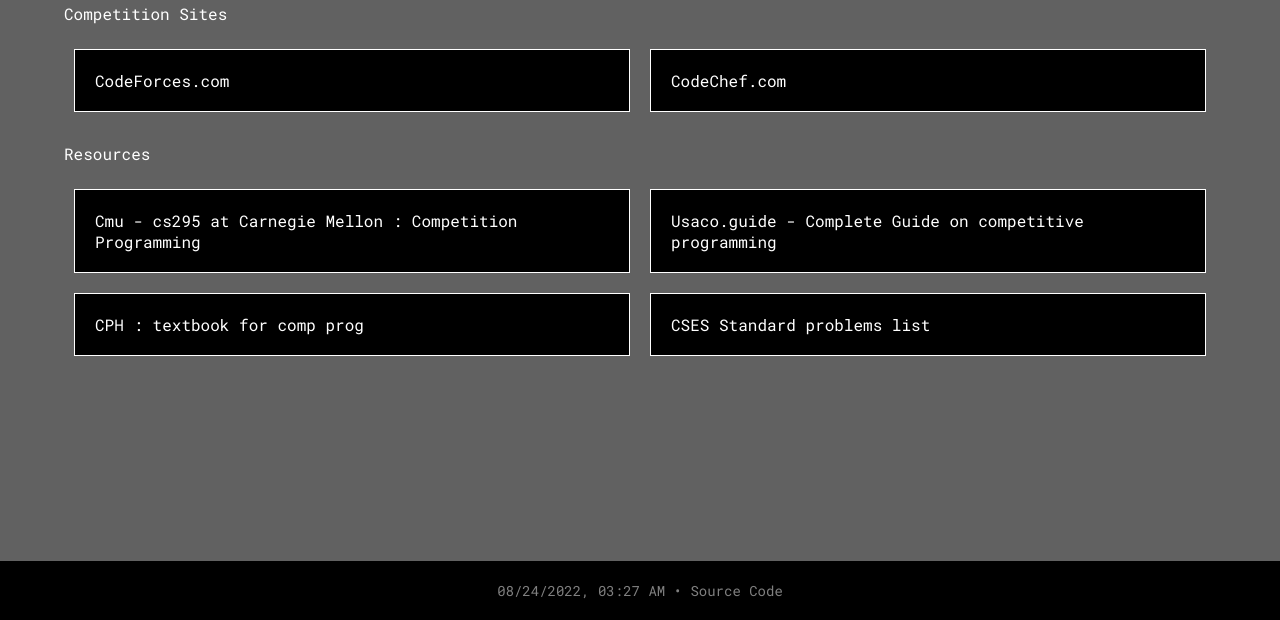
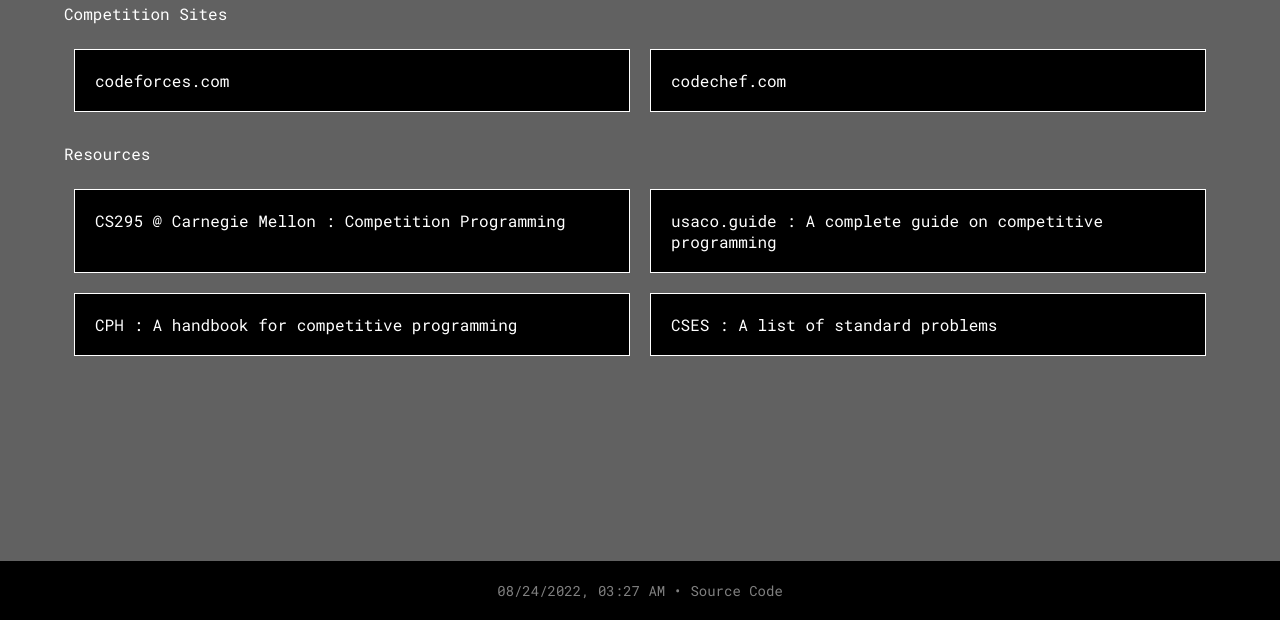
Before and after one commit to udcpc/udcpc.github.io, a plain HTML site: page index.html in a window 1280 px wide. Both pictures are taken after a click on the link "Resources". Shown: the part 180-800 px from the top of the page. Drawn offline with Linux system fonts and the light colour scheme.

```diff
--- a/index.html
+++ b/index.html
@@ -39,7 +39,7 @@
                 <a onclick="goTo('#about')">About</a>
                 <a onclick="goTo('#resources')">Resources</a>
                 <a onclick="goTo('#meetings')">Meeting Info</a>
-                <a target="_blank" href="https://discord.com/invite/wESUtQ7V">Discord</a>
+                <a target="_blank" href="https://discord.gg/AMk7gS7BEa">Discord</a>
             </nav>
         </div>
     </div>
@@ -85,12 +85,12 @@
                 <div class="flex-container">
                     <div class="resource-card">
                         <div class="link-title">
-                            <a target="_blank" href="https://codeforces.com/">CodeForces.com</a>
+                            <a target="_blank" href="https://codeforces.com/">codeforces.com</a>
                         </div>
                     </div>
                     <div class="resource-card">
                         <div class="link-title">
-                            <a target="_blank" href="https://www.codechef.com/">CodeChef.com</a>
+                            <a target="_blank" href="https://www.codechef.com/">codechef.com</a>
                         </div>
                     </div>
                 </div><br/>
@@ -98,24 +98,24 @@
                 <div class="flex-container">
                     <div class="resource-card">
                         <div class="link-title">
-                            <a target="_blank" href="https://contest.cs.cmu.edu/295/s22/">Cmu - cs295 at Carnegie Mellon : Competition Programming</a>
+                            <a target="_blank" href="https://contest.cs.cmu.edu/295/s22/">CS295 @ Carnegie Mellon : Competition Programming</a>
                         </div>
                     </div>
                     <div class="resource-card">
                         <div class="link-title">
-                            <a target="_blank" href="https://usaco.guide">Usaco.guide - Complete Guide on competitive programming</a>
+                            <a target="_blank" href="https://usaco.guide">usaco.guide : A complete guide on competitive programming</a>
                         </div>
                     </div>
                 </div>
                 <div class="flex-container">
                     <div class="resource-card">
                         <div class="link-title">
-                            <a target="_blank" href="https://usaco.guide/CPH.pdf">CPH : textbook for comp prog</a>
+                            <a target="_blank" href="https://usaco.guide/CPH.pdf">CPH : A handbook for competitive programming</a>
                         </div>
                     </div>
                     <div class="resource-card">
                         <div class="link-title">
-                            <a target="_blank" href="https://cses.fi/problemset/">CSES Standard problems list</a>
+                            <a target="_blank" href="https://cses.fi/problemset/">CSES : A list of standard problems</a>
                         </div>
                     </div>
                 </div>
```
